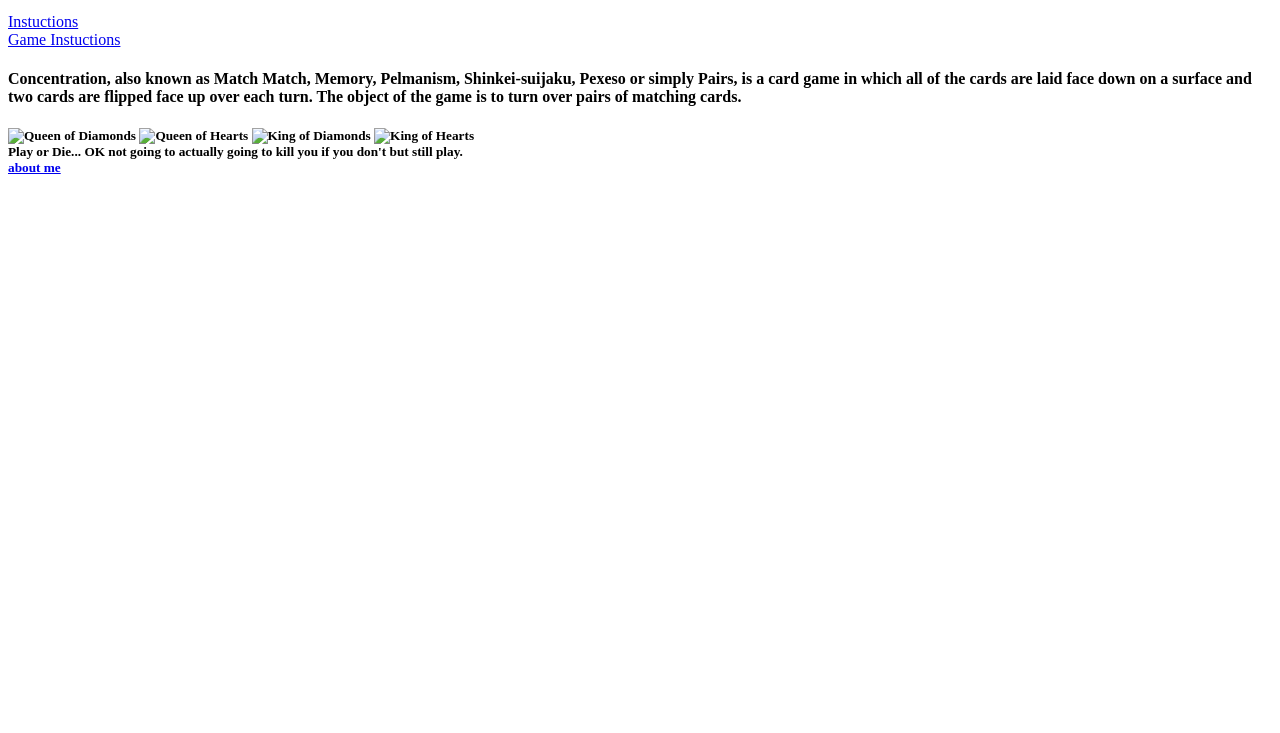
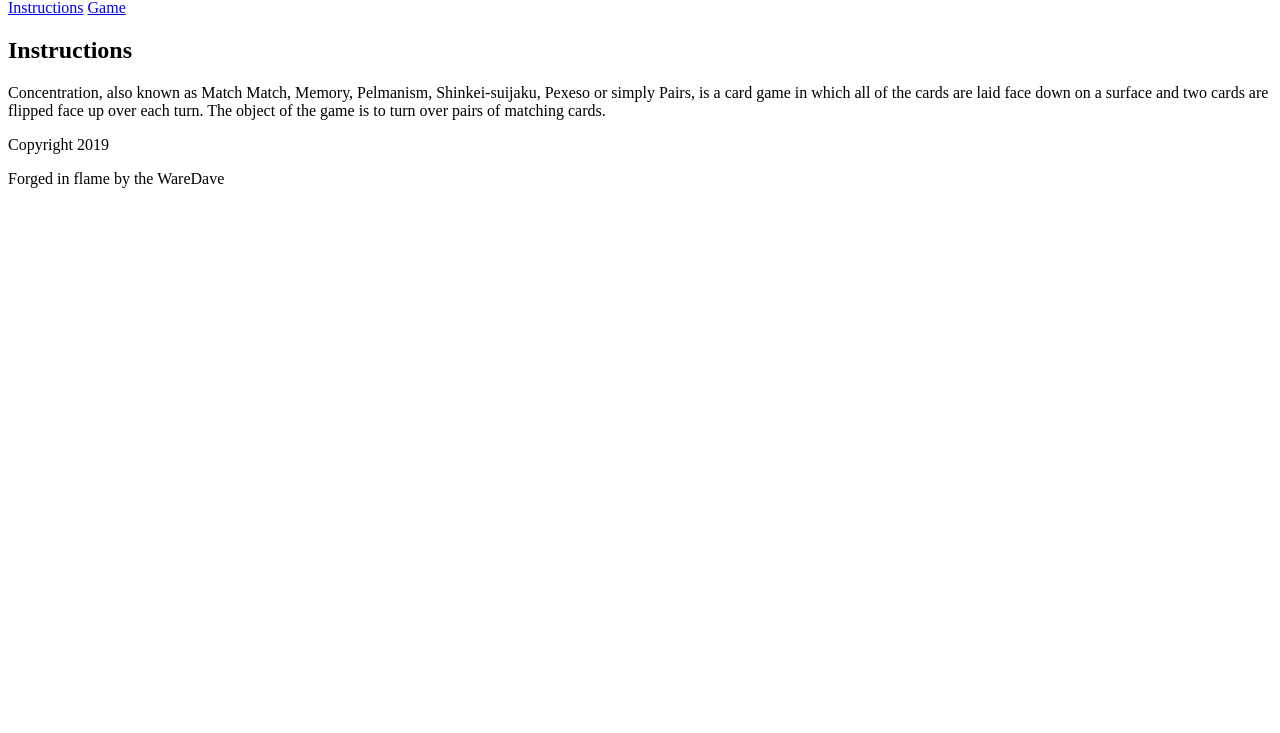
Before and after one commit to WareDave/Fundamentals_WDI_MemoryGame, a plain HTML site: page memory_game.html in a window 1280 px wide. Shown: the part 67-800 px from the top of the page. Drawn offline with Linux system fonts and the light colour scheme; a web font is replaced by a local one.

Commit message:
almost done

```diff
--- a/memory_game.html
+++ b/memory_game.html
@@ -1,35 +1,34 @@
-<!DOCTYPE html>
-<html>
-<title> Memory Game </title>
+<!DOCTYPE <html>
+
+<head>
+  <title>Dave's Memory Card Game</title>
+  <link href="https://fonts.googleapis.com/css?family=Droid+Serif|Raleway:400,500,600,700" rel="stylesheet">
+  <link href="style.css" rel="stylesheet" type="text/css">
+</head>
+
 <body>
-<head>
-  <link href="css/style.css" rel="stylesheet" type="text/css">
 
-  <link href="https://fonts.googleapis.com/css?family=Fascinate+Inline&display=swap" rel="stylesheet">
-  <h1>Memory Game</h1>
-  <nav class= 'Instuctions'>
-    <a href="#"> Instuctions</a>
+  <header>
+    <h1>Memory Game</h1>
+  </header>
+  <nav>
+    <a href="#">Instructions</a>
+    <a href="#">Game</a>
   </nav>
-  <span>
-  <nav class='Game Instuctions'>
-    <a href="#"> Game Instuctions</a>
-    </nav></span>
-  </h3>
-  <h4>
-    <p>Concentration, also known as Match Match, Memory, Pelmanism, Shinkei-suijaku, Pexeso or simply Pairs, is a card game in which all of the cards are laid face down on a surface and two cards are flipped face up over each turn. The object of the game is to turn over pairs of matching cards.</p>
-  </h4>
-  <h5>
-    <div>
-<img src="images/back.png" alt="Queen of Diamonds">
-<img src="images/back.png" alt="Queen of Hearts">
-<img src="images/back.png" alt="King of Diamonds">
-<img src="images/back.png" alt="King of Hearts">
-</div>
-    Play or Die... OK not going to actually going to kill you if you don't but still play.
-    <nav>
-      <a href="https://github.com/WareDave">about me </a>
-    </nav>
-  </h5>
-  <head/>
+  <main>
+    <h2>Instructions</h2>
+    <p>Concentration, also known as Match Match, Memory, Pelmanism, Shinkei-suijaku, Pexeso or simply Pairs, is a card game in which all of the cards are laid face down on a surface and two cards are flipped face up over each turn. The object of the game
+      is to turn over pairs of matching cards.</p>
+    <div id="game-board" class="board clearfix"></div>
+
 </body>
+</main>
+<footer class="clearfix">
+  <p class="copyright">Copyright 2019</p>
+  <p class="message">Forged in flame by the <span class="name">WareDave</span></p>
+</footer>
+<script src="main.js"></script>
+
 </html>
+
+<a href=""></a>
```
